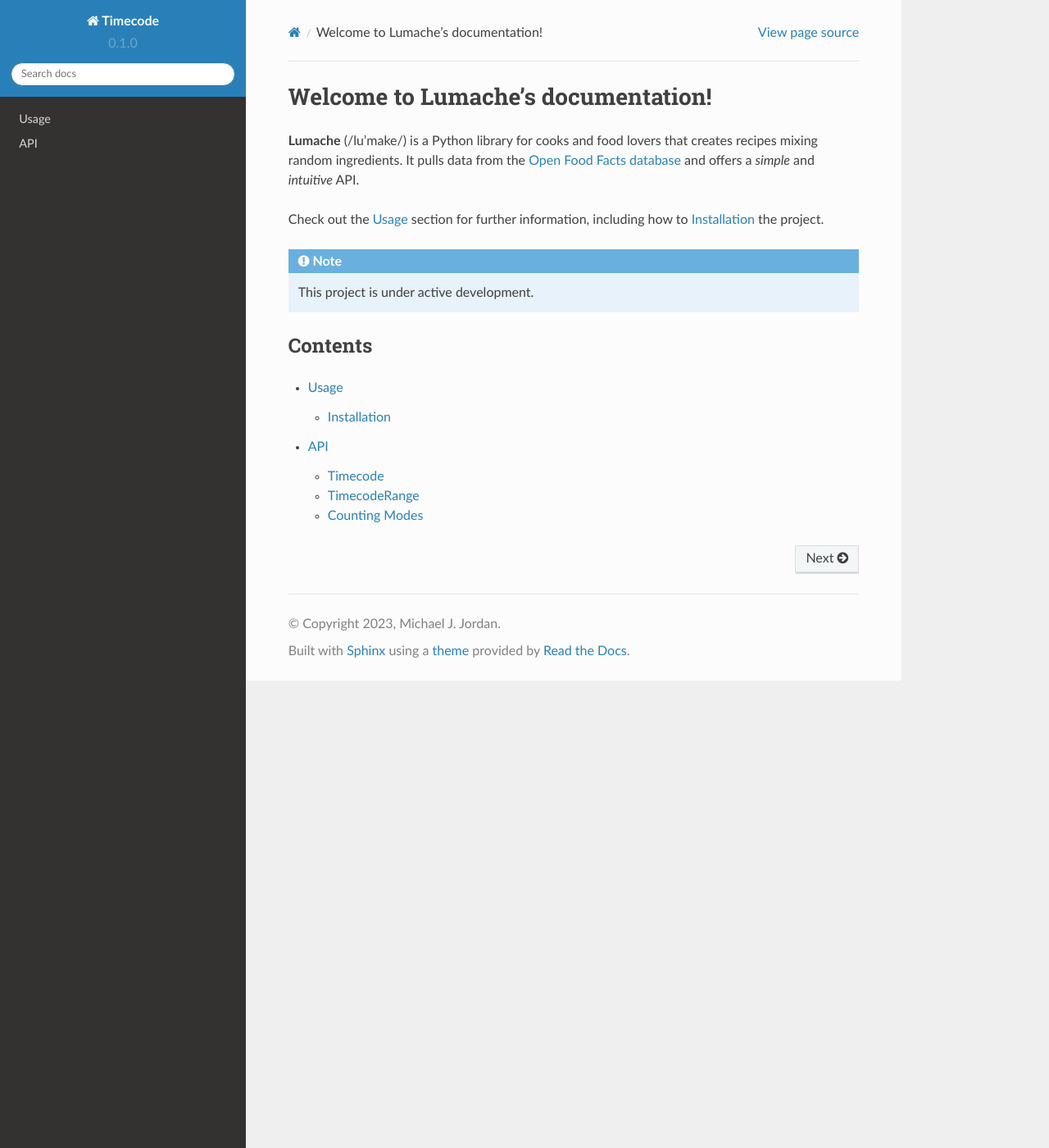
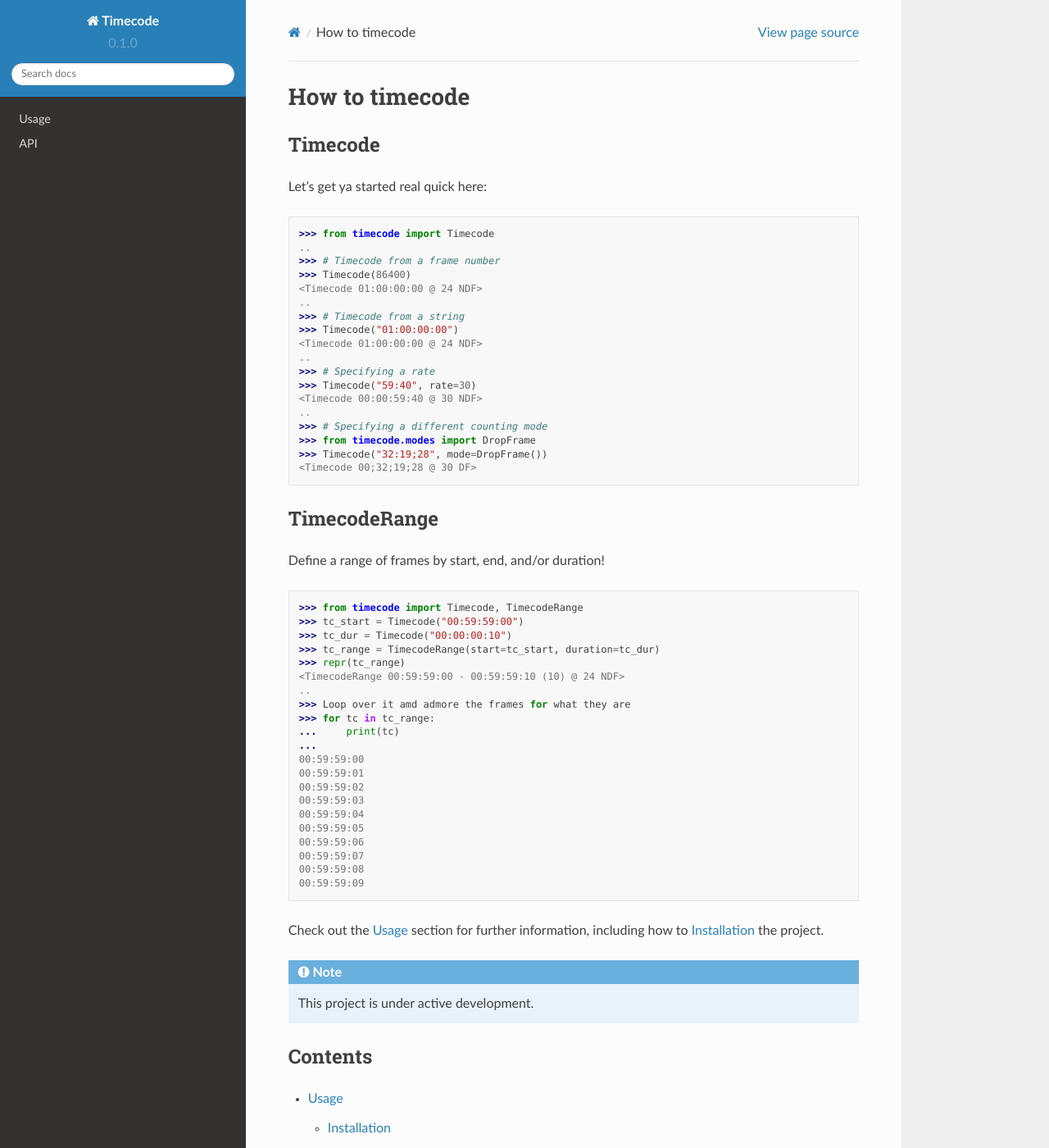
Before and after one commit to mjiggidy/timecode, a Sphinx documentation site: the page built from docs/source/index.rst, in a window 1280 px wide and 1400 px high. Shown: the whole window at 82% size. Built offline with Sphinx 7.4.7 and the Read the Docs theme 2.0.0, drawn with Linux system fonts in a browser that asks for light colours.

Commit message:
Documentation Work

```diff
--- a/docs/source/conf.py
+++ b/docs/source/conf.py
@@ -15,6 +15,7 @@ version = '0.1.0'
 #autodoc_mock_imports = ["timecode.modes"]
 
 extensions = [
+    "myst_parser",
 	'sphinx.ext.duration',
 	'sphinx.ext.doctest',
 	'sphinx.ext.autodoc',
--- a/docs/source/index.rst
+++ b/docs/source/index.rst
@@ -1,10 +1,62 @@
-Welcome to Lumache's documentation!
-===================================
+How to timecode
+===============
 
-**Lumache** (/lu'make/) is a Python library for cooks and food lovers
-that creates recipes mixing random ingredients.
-It pulls data from the `Open Food Facts database <https://world.openfoodfacts.org/>`_
-and offers a *simple* and *intuitive* API.
+Timecode
+--------
+
+Let's get ya started real quick here:
+
+>>> from timecode import Timecode
+..
+>>> # Timecode from a frame number
+>>> Timecode(86400)
+<Timecode 01:00:00:00 @ 24 NDF>
+..
+>>> # Timecode from a string
+>>> Timecode("01:00:00:00")
+<Timecode 01:00:00:00 @ 24 NDF>
+..
+>>> # Specifying a rate
+>>> Timecode("59:40", rate=30)
+<Timecode 00:00:59:40 @ 30 NDF>
+..
+>>> # Specifying a different counting mode
+>>> from timecode.modes import DropFrame
+>>> Timecode("32:19;28", mode=DropFrame())
+<Timecode 00;32;19;28 @ 30 DF>
+
+TimecodeRange
+-------------
+
+Define a range of frames by start, end, and/or duration!
+
+>>> from timecode import Timecode, TimecodeRange
+>>> tc_start = Timecode("00:59:59:00")
+>>> tc_dur = Timecode("00:00:00:10")
+>>> tc_range = TimecodeRange(start=tc_start, duration=tc_dur)
+>>> repr(tc_range)
+<TimecodeRange 00:59:59:00 - 00:59:59:10 (10) @ 24 NDF>
+..
+>>> Loop over it amd admore the frames for what they are
+>>> for tc in tc_range:
+...     print(tc)
+...
+00:59:59:00
+00:59:59:01
+00:59:59:02
+00:59:59:03
+00:59:59:04
+00:59:59:05
+00:59:59:06
+00:59:59:07
+00:59:59:08
+00:59:59:09
+
+
+
+
+
+
 
 Check out the :doc:`usage` section for further information, including
 how to :ref:`installation` the project.
```
Also changed, not shown: docs/source/usage.rst (+38 -0 lines), 1 other file.
